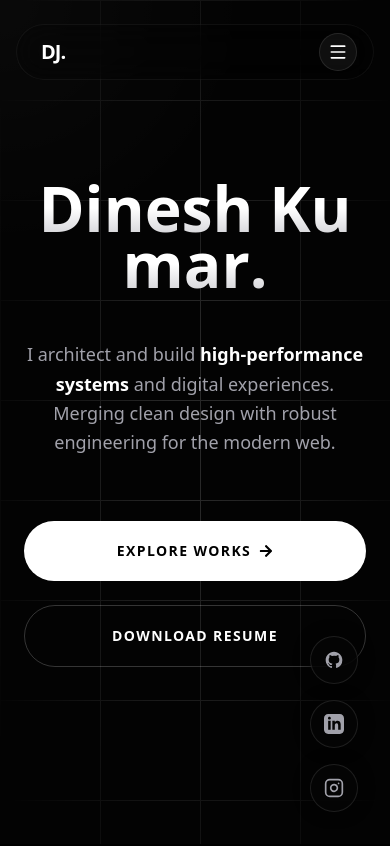
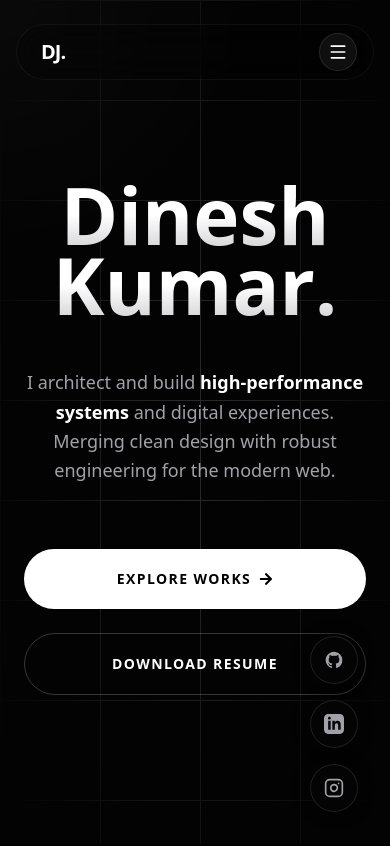
Before and after one commit to jdmkd/my-portfolio, a Next.js app: page / in a window 390 px wide. Shown: the top 846 px of the page. Built offline with nearby package versions, Linux system fonts and the light colour scheme.

Commit message:
fix: improve responsive typography in Hero and grid layouts in TechSkills

```diff
--- a/src/components/Hero/Hero.tsx
+++ b/src/components/Hero/Hero.tsx
@@ -59,7 +59,7 @@ const Hero = () => {
         <div className="flex flex-col items-center w-full">
           {/* 3D Character Reveal Name */}
           <motion.h1
-            className="text-[16vw] md:text-[14vw] lg:text-[10rem] font-black leading-[0.9] mb-12 flex flex-wrap justify-center overflow-hidden"
+            className="text-[20vw] sm:text-[16vw] md:text-[14vw] lg:text-[10rem] font-black leading-[0.9] mb-12 flex flex-wrap justify-center overflow-hidden gap-x-[4vw] lg:gap-x-12"
             initial="hidden"
             animate="visible"
             variants={{
@@ -68,19 +68,19 @@ const Hero = () => {
               },
             }}
           >
-            {name.split("").map((char, index) => (
+            {name.split(" ").map((word, wordIndex) => (
+              <span key={wordIndex} className="inline-block whitespace-nowrap">
+                {word.split("").map((char, charIndex) => (
                   <motion.span
-                key={index}
+                    key={charIndex}
                     variants={letterVariants}
                     transition={{ type: "spring", damping: 12, stiffness: 100 }}
-                className={
-                  char === " "
-                    ? "w-[4vw] lg:w-12"
-                    : "inline-block text-transparent bg-clip-text bg-gradient-to-b from-white via-white to-zinc-300"
-                }
+                    className="inline-block text-transparent bg-clip-text bg-gradient-to-b from-white via-white to-zinc-300"
                   >
                     {char}
                   </motion.span>
+                ))}
+              </span>
             ))}
           </motion.h1>
 
--- a/src/components/TechSkills/TechSkills.tsx
+++ b/src/components/TechSkills/TechSkills.tsx
@@ -72,7 +72,7 @@ const Tech = () => {
                 onClick={() => toggleCategory(category)}
                 className="w-full p-6 sm:p-8 bg-[#050505] hover:bg-white/5 transition-colors flex items-center justify-between cursor-pointer group outline-none"
               >
-                <h4 className="text-base lg:text-lg font-black tracking-widest text-white uppercase">
+                <h4 className="text-base lg:text-lg font-black text-left tracking-widest text-white uppercase">
                   {category}
                 </h4>
                 <div
@@ -100,11 +100,11 @@ const Tech = () => {
                     transition={{ duration: 0.5, ease: [0.16, 1, 0.3, 1] }}
                     className="w-full overflow-hidden border-t border-white/10"
                   >
-                    <div className="grid grid-cols-2 sm:grid-cols-3 md:grid-cols-4 lg:grid-cols-6 xl:grid-cols-8 bg-[#030303]">
+                    <div className="grid grid-cols-3 sm:grid-cols-4 md:grid-cols-5 lg:grid-cols-7 xl:grid-cols-8 bg-[#030303]">
                       {items.map((item, index) => (
                         <div
                           key={index}
-                          className="aspect-square flex flex-col items-center justify-center gap-4 border-r border-b border-white/10 bg-[#030303] hover:bg-white/5 transition-colors group cursor-pointer p-6"
+                          className="aspect-square flex flex-col items-center justify-center gap-4 border-r border-b border-white/10 bg-[#030303] hover:bg-white/5 transition-colors group cursor-pointer p-0"
                         >
                           <div className="relative w-12 h-12 sm:w-16 sm:h-16 group-hover:scale-110 transition-transform duration-300">
                             <Image
```
Lines whose indentation alone changed are shown as unchanged.
